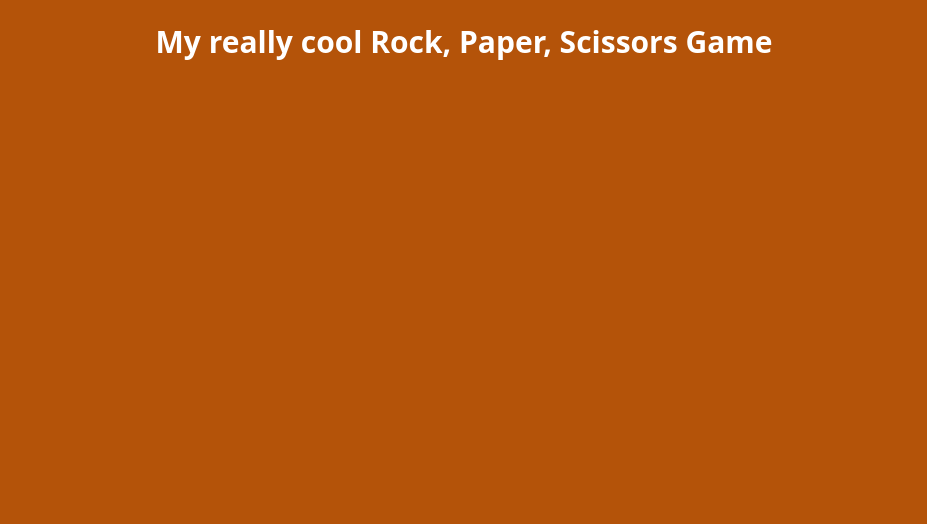
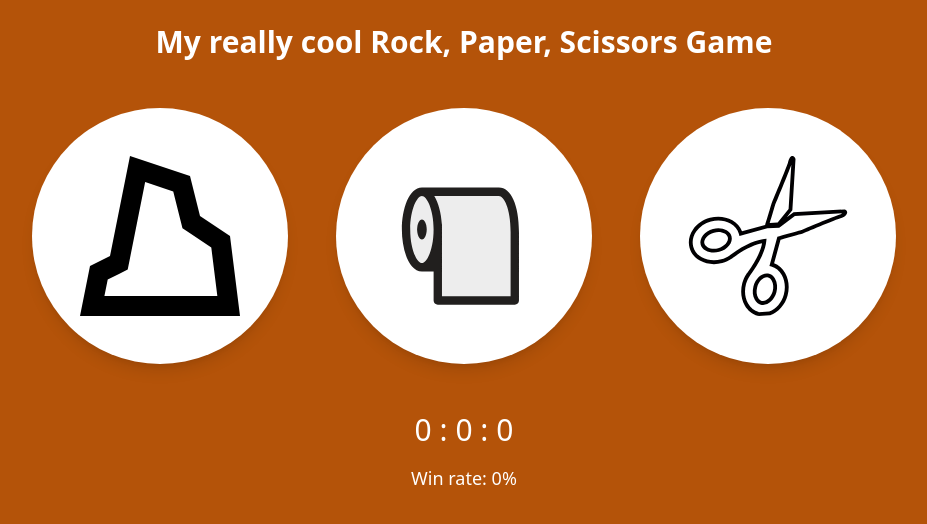
Before and after one commit to Annacc211018/ATJS-Endproject, a Vue app in the folder rps-game-app/: page / in a window 1280 px wide. Shown: the top 524 px of the page, without its empty margins (176-1103 px from the left). Built offline with nearby package versions, Linux system fonts and the light colour scheme.

Commit message:
finished template and fixed errors in logic

```diff
--- a/rps-game-app/src/App.vue
+++ b/rps-game-app/src/App.vue
@@ -29,7 +29,7 @@ const outcomes = {
 
 const winPercentage = computed(() => {
   const total = wins.value + losses.value + draws.value
-  return total ? (wins.value / total)*100 : 0
+  return total ? (wins.value / total) * 100 : 0
 })
 
 const play = c => {
@@ -62,9 +62,9 @@ const SaveGame = () => {
 }
 
 const LoadGame = () => {
-  wins.value = localStorage.getItem('wins')
-  losses.value = localStorage.getItem('losses')
-  draws.value = localStorage.getItem('draws')
+  wins.value = parseInt(localStorage.getItem('wins')) || 0
+  losses.value = parseInt(localStorage.getItem('losses')) || 0
+  draws.value = parseInt(localStorage.getItem('draws')) || 0
 }
 
 const ResetGame = () => {
@@ -90,5 +90,45 @@ onMounted(() => {
     <header class="container mx-auto p-6">
       <h1 class="text-3xl font-bold">My really cool Rock, Paper, Scissors Game</h1>
     </header>
+
+    <main class="container mx-auto p-6 flex-1">
+      <div v-if="playerChoice === null" class="flex items-center justify-center -mx-6">
+        <button @click="play('rock')"
+                class="bg-white rounded-full shadow-lg w-64 p-12 mx-6 transition-colors duration-300 hover:bg-pink-500">
+          <img src="./assets/rock.svg" alt="Rock" class="w-full"/>
+        </button>
+
+        <button @click="play('paper')"
+                class="bg-white rounded-full shadow-lg w-64 p-12 mx-6 transition-colors duration-300 hover:bg-cyan-500">
+          <img src="./assets/paper.svg" alt="Paper" class="w-full"/>
+        </button>
+
+        <button @click="play('scissors')"
+                class="bg-white rounded-full shadow-lg w-64 p-12 mx-6 transition-colors duration-300 hover:bg-yellow-500">
+          <img src="./assets/scissor.svg" alt="Scissors" class="w-full"/>
+        </button>
+      </div>
+
+      <div v-else class="text-2xl mb-4">
+        You picked <span class="font-bold">{{ playerChoice }}</span> and the computer picked <span
+          class="font-bold">{{ computerChoice }}</span>.
+
+
+        <div class="text-5xl mb-12">
+          {{ verdict }}
+        </div>
+
+        <button @click="ResetGame" class="bg-pink-500 text-lg py-2 px-4">Reset Game</button>
+      </div>
+
+      <div class="mt-12 text-3xl mb-4">
+        {{ wins }} : {{ draws }} : {{ losses }}
+      </div>
+
+      <div class="text-lg">
+        Win rate: {{ Math.round(winPercentage) }}%
+      </div>
+
+    </main>
   </div>
 </template>
```
